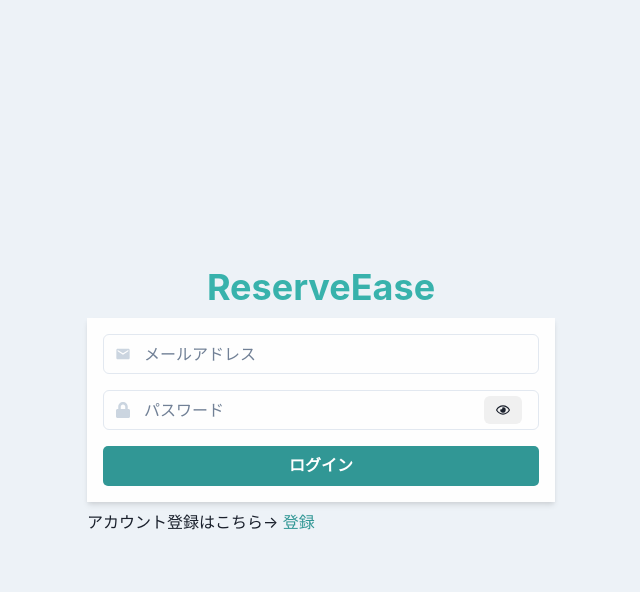
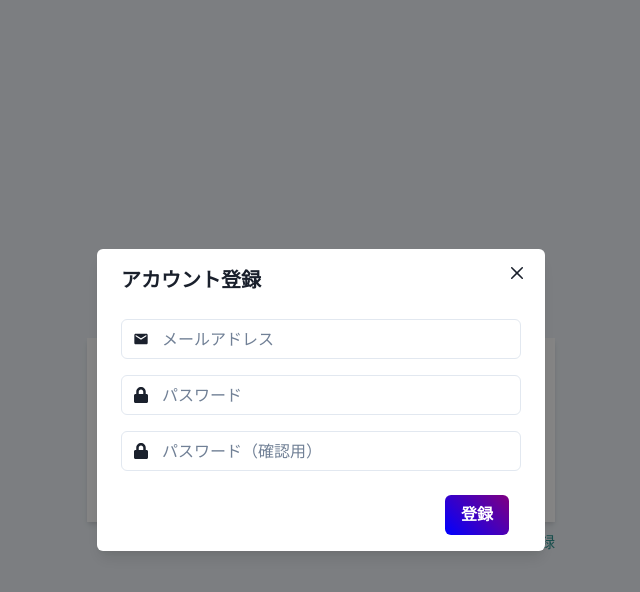
Before and after one commit to pe4924/ReserveEase, a React (Vite) app: page / in a window 1280 px wide. Both pictures are taken after a click on the link "登録". Shown: the top 592 px of the page, without its empty margins (319-959 px from the left). Built offline with nearby package versions, Linux system fonts and the light colour scheme; no server answers.

Commit message:
登録フォームの作成

```diff
--- a/src/components/LoginForm.tsx
+++ b/src/components/LoginForm.tsx
@@ -1,3 +1,4 @@
+import SignUp from "./SignUp";
 import { useState, FormEvent } from "react";
 import { useNavigate } from "react-router-dom";
 import { supabase } from "../supabaseClient";
@@ -32,6 +33,7 @@ const LoginForm: React.FC = () => {
   const [showPassword, setShowPassword] = useState(false);
   const [loginError, setLoginError] = useState(false);
   const [loading, setLoading] = useState(false);
+  const [isSignUp, setIsSignUp] = useState(false);
   const navigate = useNavigate();
   const handleShowClick = () => setShowPassword(!showPassword);
 
@@ -64,6 +66,7 @@ const LoginForm: React.FC = () => {
   };
 
   return (
+    <>
       <Flex
         flexDirection="column"
         width="100wh"
@@ -99,7 +102,19 @@ const LoginForm: React.FC = () => {
             justifyContent="center"
             alignItems="center"
           >
-          <Heading color="teal.400">ReserveEase</Heading>
+            <Heading
+              style={{
+                background: "linear-gradient(45deg, purple, blue)",
+                padding: "20px",
+                WebkitBackgroundClip: "text",
+                WebkitTextFillColor: "transparent",
+                backgroundClip: "text",
+                color: "transparent",
+              }}
+              color="teal.400"
+            >
+              ReserveEase
+            </Heading>
             <Box minW={{ base: "90%", md: "468px" }}>
               <Stack
                 spacing={4}
@@ -156,16 +171,18 @@ const LoginForm: React.FC = () => {
                 <Button
                   borderRadius={5}
                   type="submit"
-                variant="solid"
-                colorScheme="teal"
                   width="full"
+                  style={{
+                    background: "linear-gradient(45deg, blue, purple)",
+                    color: "white",
+                  }}
                 >
                   ログイン
                 </Button>
               </Stack>
             </Box>
           </Stack>
-        <Box>
+          <Box textAlign="right" onClick={() => setIsSignUp(true)}>
             アカウント登録はこちら→{" "}
             <Link color="teal.500" href="#">
               登録
@@ -173,6 +190,8 @@ const LoginForm: React.FC = () => {
           </Box>
         </form>
       </Flex>
+      <SignUp isOpen={isSignUp} onClose={() => setIsSignUp(false)} />
+    </>
   );
 };
 
--- /dev/null
+++ b/src/components/SignUp.tsx
@@ -0,0 +1,182 @@
+import { useState, FormEvent } from "react";
+import { supabase } from "../supabaseClient";
+import {
+  Alert,
+  AlertIcon,
+  AlertTitle,
+  AlertDescription,
+  InputGroup,
+  InputLeftElement,
+  Modal,
+  ModalOverlay,
+  ModalContent,
+  ModalHeader,
+  ModalFooter,
+  ModalBody,
+  ModalCloseButton,
+  FormControl,
+  Input,
+  Button,
+  FormErrorMessage,
+  Spinner,
+  useDisclosure,
+} from "@chakra-ui/react";
+import { MdMail } from "react-icons/md";
+import { FaLock } from "react-icons/fa";
+
+type SignUpProps = {
+  isOpen: boolean;
+  onClose: () => void;
+};
+
+const SignUp: React.FC<SignUpProps> = ({ isOpen, onClose }) => {
+  const [email, setEmail] = useState("");
+  const [password, setPassword] = useState("");
+  const [passwordConfirm, setPasswordConfirm] = useState("");
+  const [isError, setIsError] = useState(false);
+  const [signUpError, setSignUpError] = useState(false);
+  const [isLoading, setIsLoading] = useState(false);
+  const {
+    isOpen: isCompleteModalOpen,
+    onOpen: onCompleteModalOpen,
+    onClose: onCompleteModalClose,
+  } = useDisclosure();
+
+  const handleSignUp = async (event: FormEvent) => {
+    event.preventDefault();
+    setIsError(false);
+    setSignUpError(false);
+
+    if (password !== passwordConfirm) {
+      setIsError(true);
+      return;
+    }
+
+    setIsLoading(true);
+
+    const { data, error } = await supabase.auth.signUp({ email, password });
+
+    setIsLoading(false);
+
+    if (!error && data) {
+      onCompleteModalOpen();
+      onClose();
+    } else {
+      setSignUpError(true);
+    }
+  };
+
+  return (
+    <>
+      <Modal isOpen={isOpen} onClose={onClose}>
+        <ModalOverlay />
+        <ModalContent mx="auto" my="auto">
+          <ModalHeader>アカウント登録</ModalHeader>
+          <ModalCloseButton />
+          <ModalBody>
+            {signUpError && (
+              <Alert status="error" marginBottom={5} borderRadius={5}>
+                <AlertIcon />
+                <AlertTitle>登録エラー</AlertTitle>
+                <AlertDescription>
+                  メールアドレスまたはパスワードが違います
+                </AlertDescription>
+              </Alert>
+            )}
+            <FormControl>
+              <InputGroup>
+                <InputLeftElement
+                  pointerEvents="none"
+                  children={<MdMail color="gray.300" />}
+                />
+                <Input
+                  placeholder="メールアドレス"
+                  type="email"
+                  value={email}
+                  onChange={(e) => setEmail(e.target.value)}
+                />
+              </InputGroup>
+            </FormControl>
+            <FormControl mt={4} isInvalid={isError}>
+              <InputGroup>
+                <InputLeftElement
+                  pointerEvents="none"
+                  children={<FaLock color="gray.300" />}
+                />
+                <Input
+                  placeholder="パスワード"
+                  type="password"
+                  value={password}
+                  onChange={(e) => setPassword(e.target.value)}
+                />
+              </InputGroup>
+            </FormControl>
+            <FormControl mt={4} isInvalid={isError}>
+              <InputGroup>
+                <InputLeftElement
+                  pointerEvents="none"
+                  children={<FaLock color="gray.300" />}
+                />
+                <Input
+                  placeholder="パスワード（確認用）"
+                  type="password"
+                  value={passwordConfirm}
+                  onChange={(e) => setPasswordConfirm(e.target.value)}
+                />
+              </InputGroup>
+              {isError && (
+                <FormErrorMessage>パスワードが一致しません</FormErrorMessage>
+              )}
+            </FormControl>
+          </ModalBody>
+          <ModalFooter>
+            <Button
+              style={{
+                background: "linear-gradient(45deg, blue, purple)",
+                color: "white",
+              }}
+              mr={3}
+              onClick={handleSignUp}
+              disabled={isLoading}
+            >
+              {isLoading ? (
+                <>
+                  <Spinner size="sm" />
+                  <span style={{ marginLeft: "10px" }}>登録中...</span>
+                </>
+              ) : (
+                "登録"
+              )}
+            </Button>
+          </ModalFooter>
+        </ModalContent>
+        {isLoading && (
+          <ModalOverlay style={{ backgroundColor: "rgba(0, 0, 0, 0.4)" }} />
+        )}
+      </Modal>
+      <Modal isOpen={isCompleteModalOpen} onClose={onCompleteModalClose}>
+        <ModalOverlay />
+        <ModalContent mx="auto" my="auto">
+          <ModalHeader>登録完了</ModalHeader>
+          <ModalCloseButton />
+          <ModalBody>
+            登録が完了しました。メールを確認してアカウント認証を完了させてください。
+          </ModalBody>
+          <ModalFooter>
+            <Button
+              style={{
+                background: "linear-gradient(45deg, blue, purple)",
+                color: "white",
+              }}
+              onClick={onCompleteModalClose}
+            >
+              閉じる
+            </Button>
+          </ModalFooter>
+        </ModalContent>
+      </Modal>
+    </>
+  );
+};
+
+export default SignUp;
```
Lines whose indentation alone changed are shown as unchanged.
